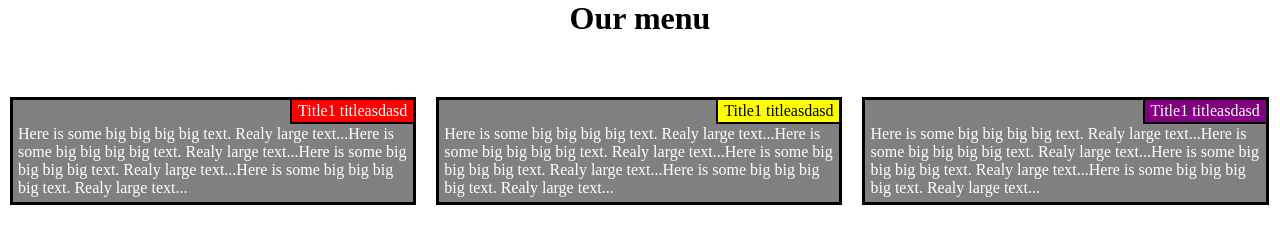
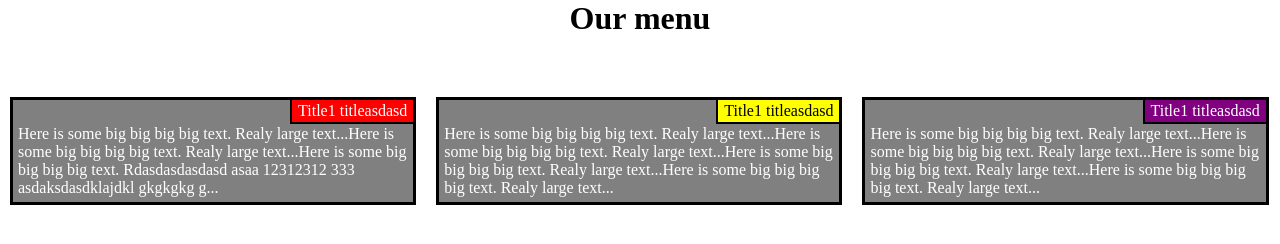
Before and after one commit to maxop/coursera1, a plain HTML site: page mod2_solution/index.html in a window 1280 px wide. Drawn offline with Linux system fonts and the light colour scheme.

Commit message:
fix title2

```diff
--- a/mod2_solution/index.html
+++ b/mod2_solution/index.html
@@ -12,7 +12,7 @@
 	<section class="col-lg-4 col-md-6 col-sm-12">
 		<div class="container">
 			<div class="container-title1">Title1 titleasdasd</div>
-			<p>Here is some big big big big text. Realy large text...Here is some big big big big text. Realy large text...Here is some big big big big text. Realy large text...Here is some big big big big text. Realy large text...</p>
+			<p>Here is some big big big big text. Realy large text...Here is some big big big big text. Realy large text...Here is some big big big big text. Rdasdasdasdasd asaa 12312312 333 asdaksdasdklajdkl gkgkgkg g...</p>
 
 		</div>
 	</section>
```
